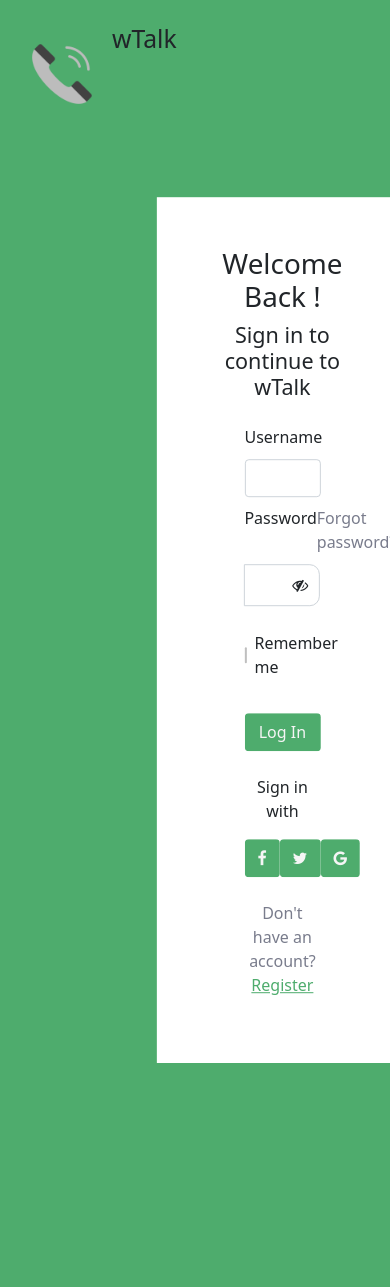
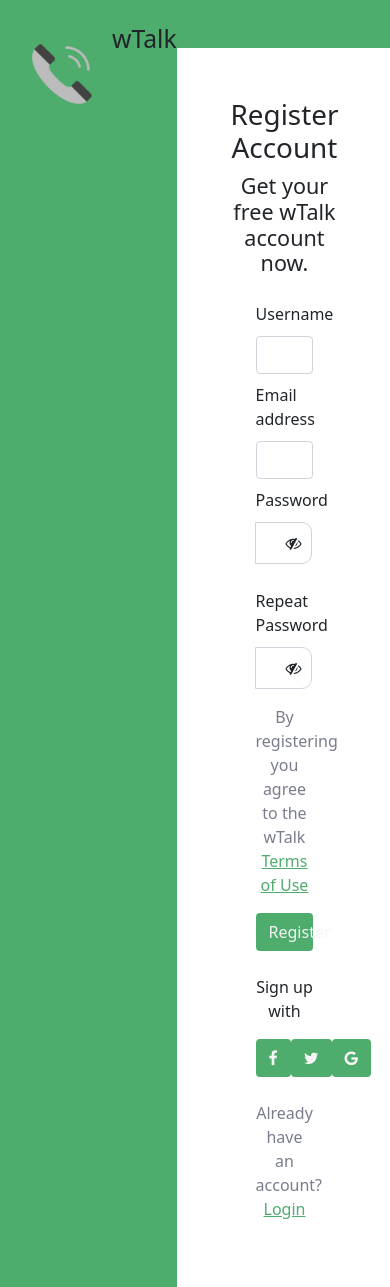
Before and after one commit to wtalk-repos/wtalk-frontend, an Angular app: page / in a window 390 px wide. Before the commit the page ends 1063 px from the top, so only its background shows below. Built offline with nearby package versions, Linux system fonts and the light colour scheme.

Commit message:
Register styling done, not responsive

```diff
--- a/src/app/app.component.html
+++ b/src/app/app.component.html
@@ -1 +1,2 @@
-<app-login></app-login>
+<!-- <app-login></app-login> -->
+<app-register></app-register>
--- a/src/app/modules/auth/login/login.component.css
+++ b/src/app/modules/auth/login/login.component.css
@@ -1,8 +1,10 @@
 .login-container {
     background-color: white;
     padding: 50px;
-    -ms-transform: translate(-8%, 20%);
-    transform: translate(-8%, 20%);
+    /* -ms-transform: translate(-8%, 20%);
+    transform: translate(-8%, 20%); */
+    -ms-transform: translate(0%, 17%);
+    transform: translate(0%, 17%);
 }
 
 .login-container label,span {
--- a/src/app/modules/auth/register/register.component.css
+++ b/src/app/modules/auth/register/register.component.css
@@ -0,0 +1,67 @@
+.login-container {
+    background-color: white;
+    padding: 50px;
+    /* -ms-transform: translate(-8%, 20%);
+    transform: translate(-8%, 20%); */
+}
+
+.login-container label,span {
+    margin: .6em 0;
+}
+
+.login-container span {
+    color: #797c8c!important;
+    cursor: pointer;
+}
+
+button {
+    flex: .3;
+}
+
+.btn-login, button {
+    background-color: #4eac6d;
+    color: whitesmoke;
+}
+
+.login-container a {
+    color: #4eac6d;
+}
+
+.input-group {
+    margin-bottom: 1rem;
+    display: flex;
+    flex-direction: column;
+}
+
+.input-icon-container {
+    display: flex;
+    flex-direction: row;
+    border: 1px solid #ced4da;
+    border-radius: 10px;
+    width: 100%;
+    outline: none;
+    background : #fff;
+    align-items : center;
+    overflow: hidden;
+}
+
+.input-icon-container input {
+    outline: none;
+    border: none;
+    background: none;
+    font-size: 1em;
+    padding: .5em;
+    color: inherit;
+    flex : auto 1 1;
+    width : 100%;
+    background : none;
+    border-radius: 10px;
+}
+
+.input-icon-container .fa {
+    padding : 10px;
+}
+
+.input-icon-container i:hover {
+    cursor: pointer;
+}
--- a/src/app/modules/auth/register/register.component.html
+++ b/src/app/modules/auth/register/register.component.html
@@ -1 +1,71 @@
-<p>register works!</p>
+<div class="container-fluid mt-4 d-flex">
+
+    <div class="d-flex col-sm-2 col-lg-2">
+        <img src="/assets/logo.png" alt="logo img" style="height: 100px; width: 100px;">
+        <h2 class="text-center">wTalk</h2>
+    </div>
+
+    <div class="col-sm-8 col-lg-8 mx-auto mt-4 login-container">
+
+        <div class="text-center ">
+            <h1>Register Account</h1>
+            <h4>Get your free wTalk account now.</h4>
+       </div>
+
+       <div class="mx-auto w-50 mt-3">
+           <form class="login-container-form">
+               <div class="form-group">
+                   <label for="username">Username</label>
+                   <input type="text" class="form-control">
+               </div>
+
+               <div class="form-group">
+                <label for="email1">Email address</label>
+                <input type="email" class="form-control" id="email1" aria-describedby="emailHelp">
+              </div>
+
+                <div class="form-group input-group">
+                    <div class="d-flex justify-content-between">
+                    <label for="password">Password</label>
+                    </div>
+                    <div class="input-icon-container">
+                        <input type="password" class="form-control"/>
+                        <i class="fa fa-eye-slash"></i>
+                        <i class="fa fa-eye" aria-hidden="true" style="display: none;"></i>
+                    </div>
+                </div>
+
+                <div class="form-group input-group">
+                    <div class="d-flex justify-content-between">
+                    <label for="repeatPassword">Repeat Password</label>
+                    </div>
+                    <div class="input-icon-container">
+                        <input type="password" class="form-control"/>
+                        <i class="fa fa-eye-slash"></i>
+                        <i class="fa fa-eye" aria-hidden="true" style="display: none;"></i>
+                    </div>
+                </div>
+
+
+                <div class="text-center">
+                    <span>By registering you agree to the wTalk <a href="#">Terms of Use</a></span>
+                </div>
+
+                <div class="text-center">
+                    <button class="btn btn-login w-100 mt-3 btn-login" type="submit">Register</button>
+                </div>
+
+           </form>
+
+           <p class="text-center pt-4">Sign up with</p>
+
+           <div class="d-flex justify-content-between">
+               <button class="btn"><i class="fa fa-facebook-f"></i></button>
+               <button class="btn"><i class="fa fa-twitter"></i></button>
+               <button class="btn"><i class="fa fa-google"></i></button>
+           </div>
+
+           <p class="text-center pt-4" style="color: #797C8C;">Already have an account? <a href="#">Login</a></p>
+       </div>
+    </div>
+</div>
--- a/src/app/modules/auth/register/register.component.ts
+++ b/src/app/modules/auth/register/register.component.ts
@@ -1,4 +1,5 @@
 import { Component, OnInit } from '@angular/core';
+import { FormControl, FormGroup } from '@angular/forms';
 
 @Component({
   selector: 'app-register',
@@ -6,6 +7,12 @@
   styleUrls: ['./register.component.css']
 })
 export class RegisterComponent implements OnInit {
+  registerForm = new FormGroup({
+    username: new FormControl(''),
+    email: new FormControl(''),
+    password: new FormControl(''),
+    repeatPassword: new FormControl('')
+  })
 
   constructor() { }
 
```
